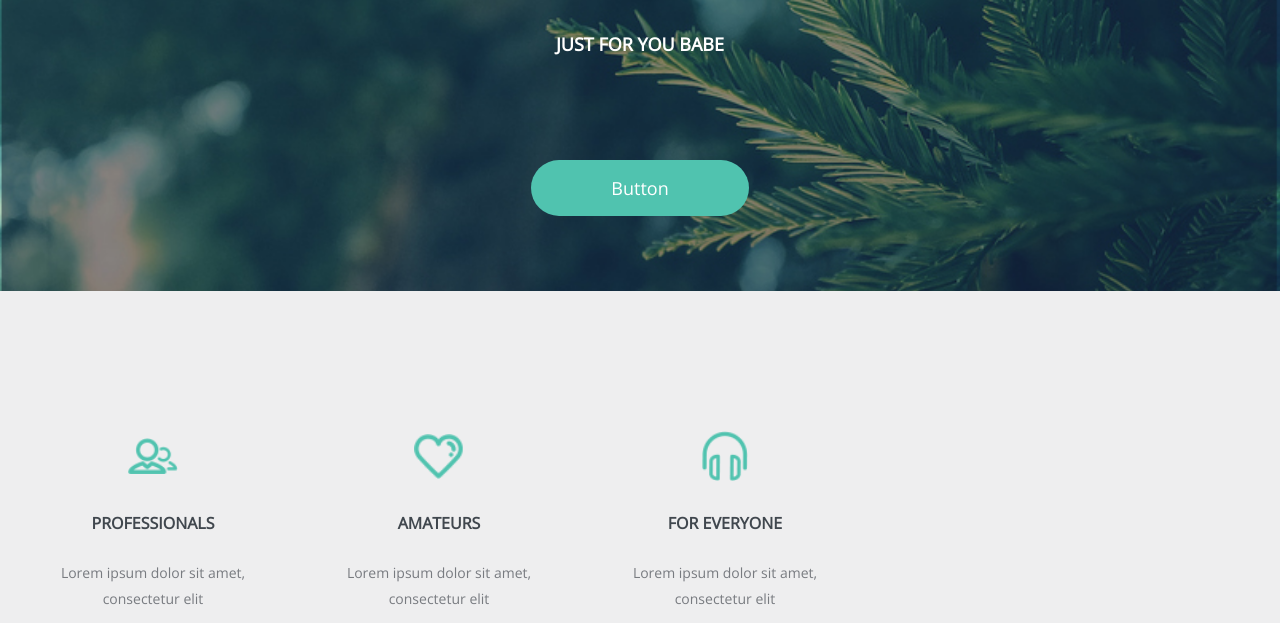
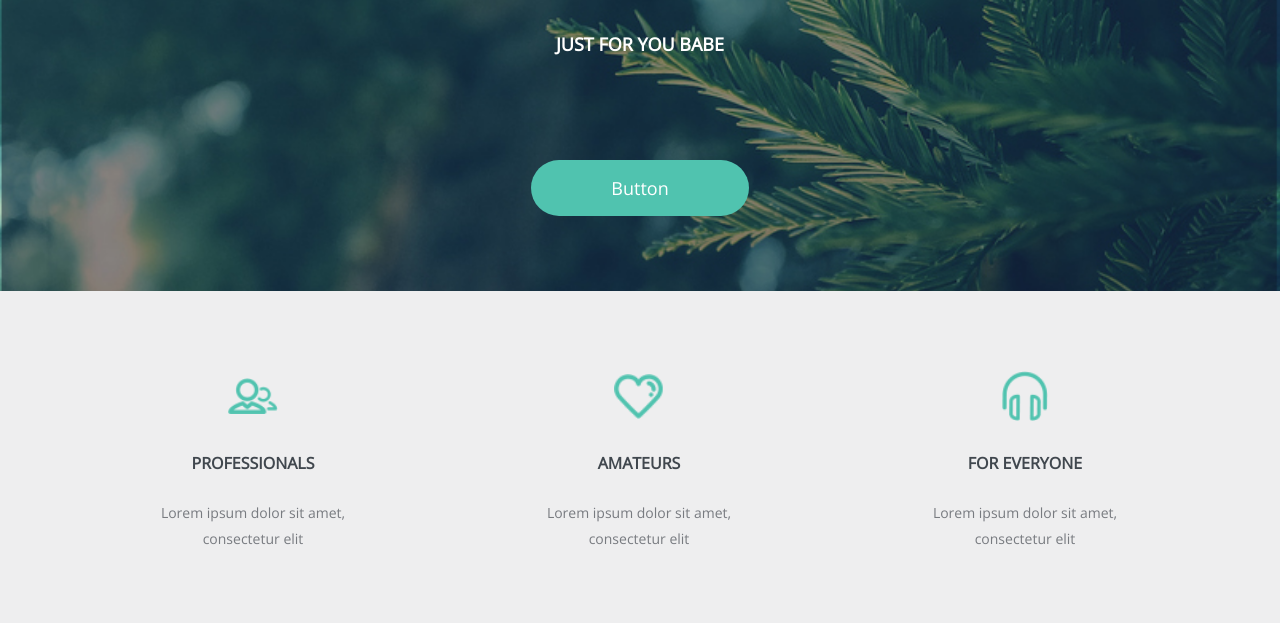
Before and after one commit to maximys963/Site-from-scratch-, a plain HTML site: page index.html in a window 1280 px wide. Shown: the part 373-999 px from the top of the page. Drawn offline with nearby package versions, Linux system fonts and the light colour scheme.

Commit message:
finish second menu

```diff
--- a/style.css
+++ b/style.css
@@ -121,7 +121,8 @@ body{
 	line-height: 26px;
 }
 .services-item{
-	padding: 140px 5px 0 25px;
+	margin-left: 100px;
+	padding: 80px 5px 0 25px;
 	float: left;
 	width: 20%;
 	text-align: center;
```
